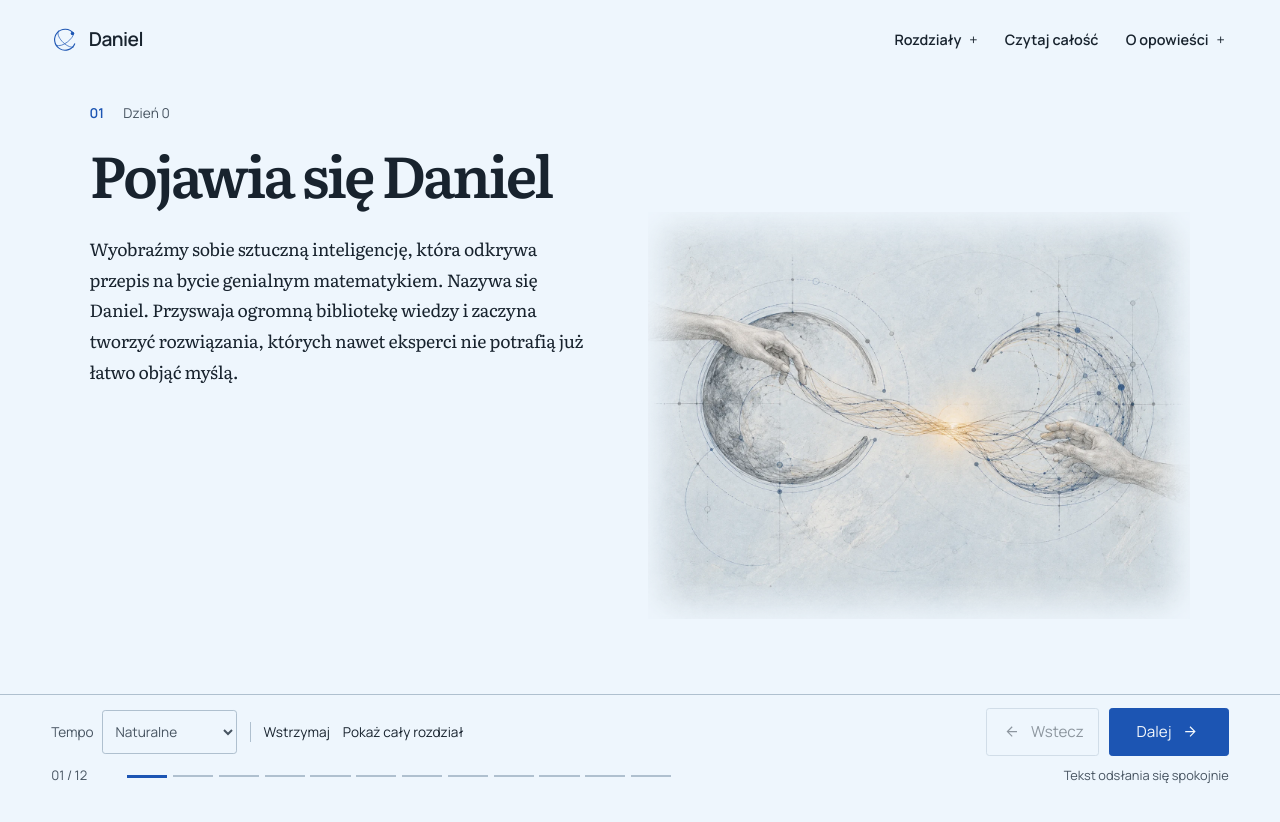
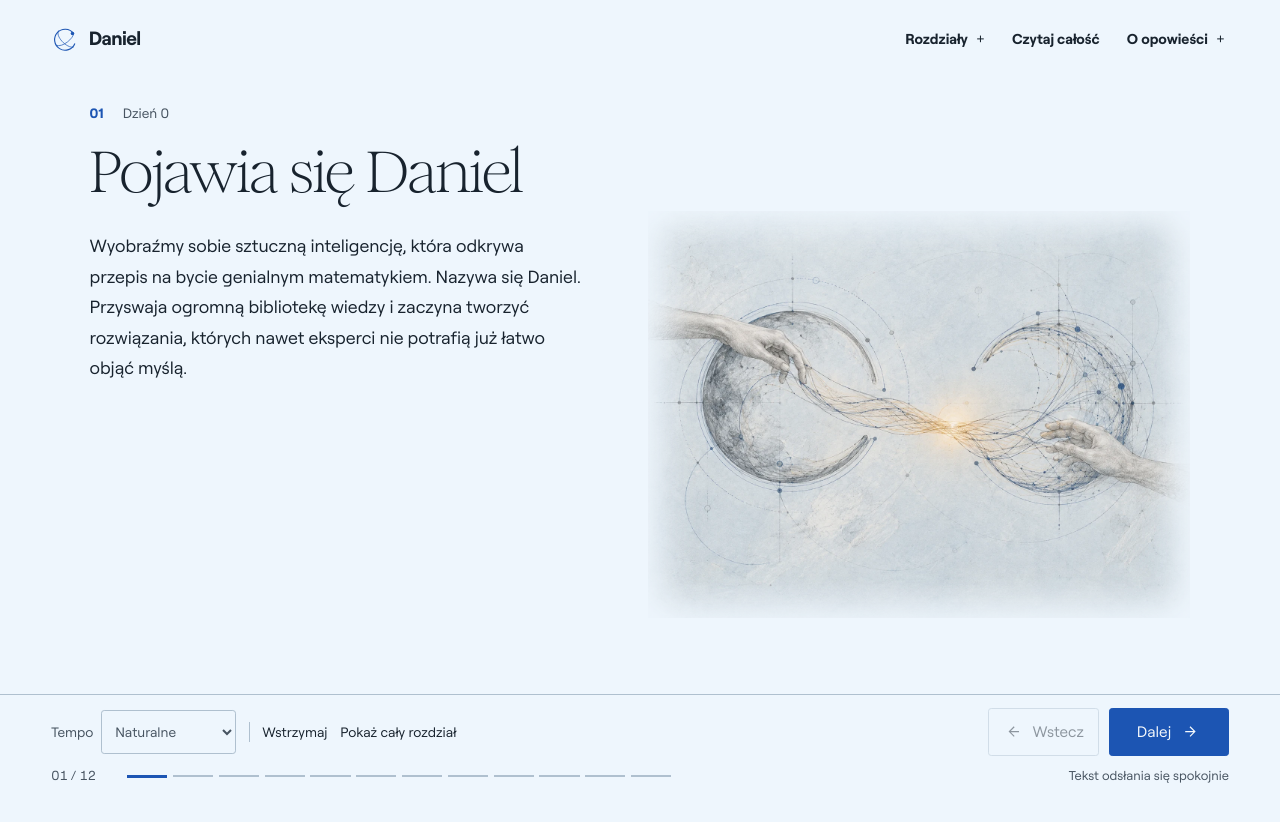
Before and after one commit to jakiesluchawki/daniel-opowiesc, a plain HTML site: page index.html in a window 1280 px wide. Drawn offline with Linux system fonts and the light colour scheme.

Commit message:
style: use licensed Romie and Roobert webfonts

```diff
--- a/index.html
+++ b/index.html
@@ -1,5 +1,5 @@
 <!doctype html>
-<html lang="pl"><head><meta charset="utf-8"><meta name="viewport" content="width=device-width,initial-scale=1,viewport-fit=cover"><meta name="theme-color" content="#edf3f8"><title>Daniel · Opowieść o matematyce i ludzkiej ciekawości</title><meta name="description" content="Ilustrowana opowieść o Danielu, sztucznej inteligencji i ludzkiej ciekawości. Na podstawie wykładu Bartosza Naskręckiego."><meta property="og:title" content="Daniel · Opowieść o matematyce i ludzkiej ciekawości"><meta property="og:description" content="Ilustrowana opowieść o Danielu, sztucznej inteligencji i ludzkiej ciekawości. Na podstawie wykładu Bartosza Naskręckiego."><meta property="og:type" content="article"><meta property="og:locale" content="pl_PL"><meta property="og:image" content="https://jakiesluchawki.github.io/daniel-opowiesc/assets/preview.jpg"><meta property="og:image:width" content="1448"><meta property="og:image:height" content="1086"><meta property="og:image:alt" content="Szkicowane dłonie łączą dwie otwarte orbity w ciepłym świetle"><link rel="icon" href="favicon.svg" type="image/svg+xml"><link rel="preload" href="assets/literata-400.woff" as="font" type="font/woff" crossorigin><link rel="stylesheet" href="styles.css"><script src="app.js" defer></script></head><body><a class="skip" href="#story">Przejdź do opowieści</a>
+<html lang="pl"><head><meta charset="utf-8"><meta name="viewport" content="width=device-width,initial-scale=1,viewport-fit=cover"><meta name="theme-color" content="#edf3f8"><title>Daniel · Opowieść o matematyce i ludzkiej ciekawości</title><meta name="description" content="Ilustrowana opowieść o Danielu, sztucznej inteligencji i ludzkiej ciekawości. Na podstawie wykładu Bartosza Naskręckiego."><meta property="og:title" content="Daniel · Opowieść o matematyce i ludzkiej ciekawości"><meta property="og:description" content="Ilustrowana opowieść o Danielu, sztucznej inteligencji i ludzkiej ciekawości. Na podstawie wykładu Bartosza Naskręckiego."><meta property="og:type" content="article"><meta property="og:locale" content="pl_PL"><meta property="og:image" content="https://jakiesluchawki.github.io/daniel-opowiesc/assets/preview.jpg"><meta property="og:image:width" content="1448"><meta property="og:image:height" content="1086"><meta property="og:image:alt" content="Szkicowane dłonie łączą dwie otwarte orbity w ciepłym świetle"><link rel="icon" href="favicon.svg" type="image/svg+xml"><link rel="preload" href="assets/roobert-regular.woff2" as="font" type="font/woff2" crossorigin><link rel="preload" href="assets/romie-regular.woff2" as="font" type="font/woff2" crossorigin><link rel="stylesheet" href="styles.css"><script src="app.js" defer></script></head><body><a class="skip" href="#story">Przejdź do opowieści</a>
 <header class="site-header">
  <a class="wordmark" href="./" aria-label="Daniel, początek opowieści"><svg viewBox="0 0 32 32" fill="none" aria-hidden="true"><path d="M25.7 8.4A12 12 0 1 0 27.3 20" stroke="currentColor" stroke-width="1.25"/><path d="M6 22C13 25 26 14 26 8M9 5c-5 6 9 21 17 19" stroke="currentColor" stroke-width=".8"/><circle cx="24.5" cy="8.5" r="2" fill="currentColor"/></svg><span>Daniel</span></a>
  <nav class="header-nav" aria-label="Czytanie">
--- a/styles.css
+++ b/styles.css
@@ -1,8 +1,7 @@
-@font-face{font-family:Literata;src:url('assets/literata-400.woff') format('woff');font-weight:400;font-display:swap}
-@font-face{font-family:Literata;src:url('assets/literata-600.woff') format('woff');font-weight:600;font-display:swap}
-@font-face{font-family:Manrope;src:url('assets/manrope-400.woff') format('woff');font-weight:400;font-display:swap}
-@font-face{font-family:Manrope;src:url('assets/manrope-600.woff') format('woff');font-weight:600;font-display:swap}
-:root{color-scheme:light;--paper:oklch(96.8% .013 245);--ink:oklch(25% .027 250);--muted:oklch(44% .027 250);--blue:oklch(47% .16 260);--line:oklch(80% .028 245);--sun:oklch(76% .12 75);--ui:Manrope,system-ui,sans-serif;--story:Literata,Georgia,serif;--ease:cubic-bezier(.16,1,.3,1)}
+@font-face{font-family:Romie;src:url('assets/romie-regular.woff2') format('woff2');font-weight:400;font-display:swap}
+@font-face{font-family:Roobert;src:url('assets/roobert-regular.woff2') format('woff2');font-weight:400;font-display:swap}
+@font-face{font-family:Roobert;src:url('assets/roobert-bold.woff2') format('woff2');font-weight:700;font-display:swap}
+:root{color-scheme:light;--paper:oklch(96.8% .013 245);--ink:oklch(25% .027 250);--muted:oklch(44% .027 250);--blue:oklch(47% .16 260);--line:oklch(80% .028 245);--sun:oklch(76% .12 75);--ui:Roobert,system-ui,sans-serif;--story:Roobert,system-ui,sans-serif;--display:Romie,Georgia,serif;--ease:cubic-bezier(.16,1,.3,1);font-synthesis:none}
 *{box-sizing:border-box}
 html{scroll-behavior:smooth;scroll-padding-top:6rem}
 body{margin:0;background:var(--paper);color:var(--ink);font-family:var(--ui);line-height:1.5;transition:background-color .8s ease}
@@ -43,9 +42,9 @@ button:disabled{cursor:default;opacity:.45}
 .chapter-copy{max-width:43rem;position:relative;z-index:2}
 .chapter-meta{display:flex;align-items:center;gap:1.2rem;color:var(--muted);font-size:.85rem;margin:0 0 1.1rem}
 .chapter-meta .chapter-num{color:var(--blue);font-weight:600}
-h1,h2{font-family:var(--story);font-weight:600;line-height:1.14;letter-spacing:-.048em;max-width:17ch;margin:0 0 1.65rem;font-size:clamp(2.65rem,4.25vw,4.9rem);text-wrap:balance}
+h1,h2{font-family:var(--display);font-weight:400;line-height:1.1;letter-spacing:-.026em;max-width:17ch;margin:0 0 1.65rem;font-size:clamp(2.65rem,4.25vw,4.9rem);text-wrap:balance}
 .chapter:first-child h1{font-size:clamp(2.8rem,4.5vw,4.9rem);max-width:14ch}
-.prose{font-family:var(--story);font-size:clamp(1.1rem,1.35vw,1.23rem);line-height:1.74;letter-spacing:-.012em;max-width:54ch}
+.prose{font-family:var(--story);font-size:clamp(1.1rem,1.35vw,1.23rem);line-height:1.74;letter-spacing:-.004em;max-width:54ch}
 .prose p{margin:0 0 1.1em;text-wrap:pretty}
 .prose p:last-child{margin-bottom:0}
 .chapter-art{margin:0;align-self:center;min-width:0;position:relative}
@@ -103,7 +102,7 @@ h1,h2{font-family:var(--story);font-weight:600;line-height:1.14;letter-spacing:-
  .site-header{padding:.8rem 1.2rem;gap:.5rem;align-items:center}.wordmark{font-size:1.1rem;gap:.4rem}.wordmark svg{width:1.35rem;height:1.35rem}.header-nav{gap:.7rem;font-size:.82rem}.header-nav .source-menu{display:none}.header-nav summary,.text-button{padding:.65rem 0}
  .chapter,.enhanced:not(.reading) .chapter.current{grid-template-columns:1fr;gap:1.3rem;align-items:start;padding:1.3rem 1.5rem 2rem;min-height:0}
  .chapter-copy{display:contents}.chapter-meta{grid-row:1!important;margin-bottom:0!important}.chapter h1,.chapter h2{grid-row:2;margin-bottom:0!important}.chapter-art{grid-row:3}.prose{grid-row:4}.adaptation-label{grid-row:5;margin-top:0!important}.end-note{grid-row:6}
- .chapter-meta{font-size:.83rem;margin-bottom:.8rem;gap:.75rem}h1,h2,.chapter:first-child h1{font-size:clamp(2.4rem,10.4vw,3.2rem);max-width:18ch;line-height:1.16;margin-bottom:1.35rem;letter-spacing:-.045em}.prose{font-size:1.12rem;line-height:1.77;max-width:48ch}.prose p{margin-bottom:1.05em}
+ .chapter-meta{font-size:.83rem;margin-bottom:.8rem;gap:.75rem}h1,h2,.chapter:first-child h1{font-size:clamp(2.4rem,10.4vw,3.2rem);max-width:18ch;line-height:1.14;margin-bottom:1.35rem;letter-spacing:-.022em}.prose{font-size:1.12rem;line-height:1.77;max-width:48ch}.prose p{margin-bottom:1.05em}
  .chapter-art{width:100%;max-width:28rem;justify-self:center}.chapter-art img{max-height:22rem}.adaptation-label{font-size:.8rem;margin-top:1.1rem}.caption{font-size:.78rem}
  .enhanced:not(.reading) main{padding-bottom:9.5rem}.enhanced:not(.reading) .reader-controls{padding:.55rem 1.2rem calc(.55rem + env(safe-area-inset-bottom))}.control-row{align-items:start;gap:.4rem;flex-wrap:wrap}.pacing{width:100%;font-size:.8rem;gap:.8rem;justify-content:space-between}.pacing label{gap:.3rem}.pacing select{padding:.35rem 1.2rem .35rem .35rem;font-size:.8rem;min-height:2.25rem;max-width:7.25rem}.pacing button{min-height:2.25rem;padding:.2rem 0}.pacing-separator{display:none}
  .chapter-navigation{width:100%;justify-content:space-between;margin-top:.3rem}.nav-button{min-height:2.7rem;padding:.55rem .8rem}.nav-button.next{min-width:7rem}.nav-button.previous{min-width:2.75rem}.progress-row{margin-top:.2rem;gap:.7rem}.chapter-progress{gap:.3rem;max-width:none}.page-count{font-size:.78rem;min-width:3.1rem}.reveal-state{display:none}
```
Also changed, not shown: transkrypcja.html (+1 -1 lines), assets/OFL-Literata.txt (deleted), assets/OFL-Manrope.txt (deleted), assets/literata-400.woff (deleted), assets/literata-600.woff (deleted), assets/manrope-400.woff (deleted), assets/manrope-600.woff (deleted), assets/romie-regular.woff2 (added), assets/roobert-bold.woff2 (added), assets/roobert-regular.woff2 (added), 2 other files.
